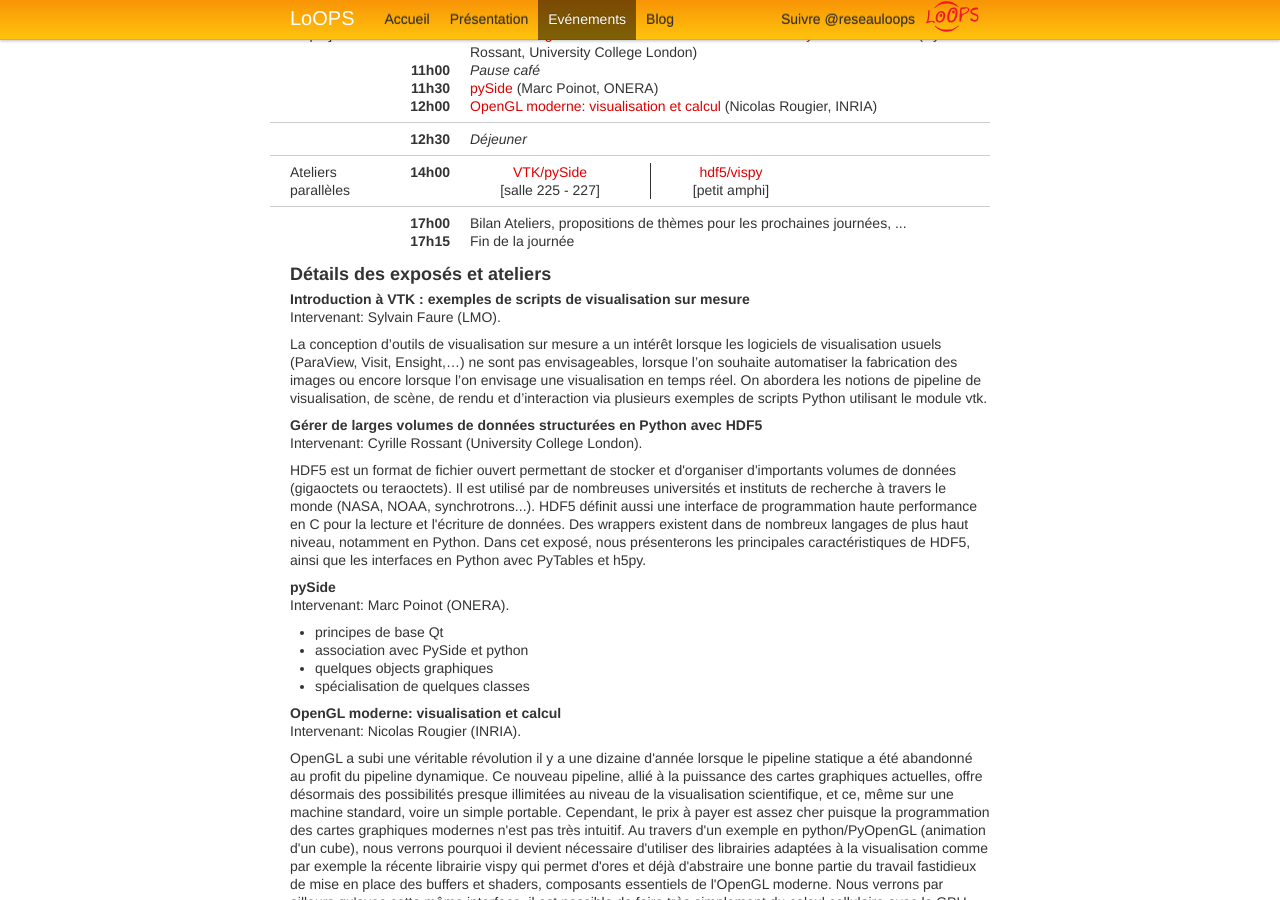
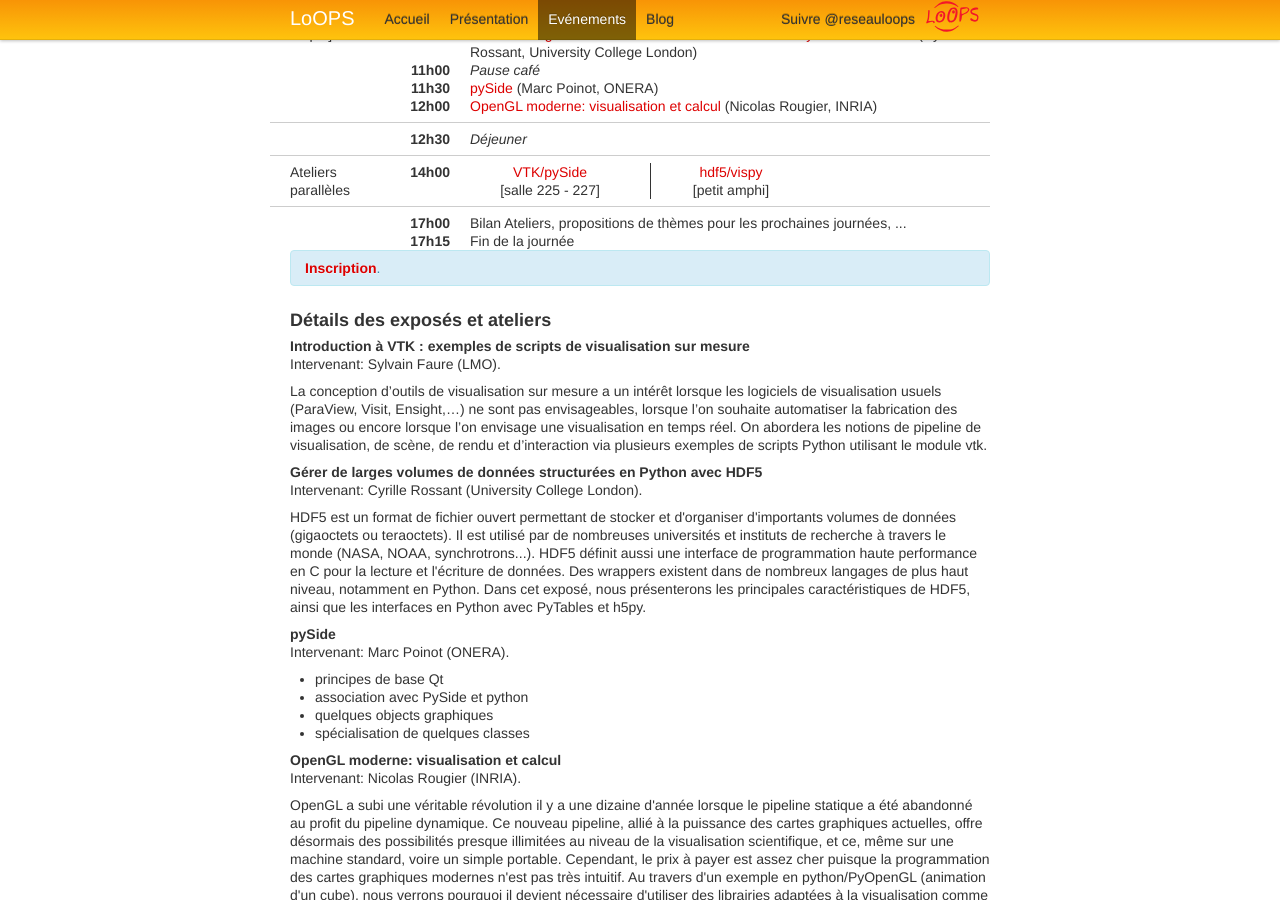
Before and after one commit to reseau-loops/reseau-loops.github.com, a Jekyll site: the page built from journee_2014_06.html, in a window 1280 px wide and 900 px high, scrolled down 501 px. Built offline with Jekyll 4.4.1, drawn with Linux system fonts in a browser that asks for light colours; Markdown is read by kramdown in place of the engine named in the settings; comment, search, counter and statistics services are not loaded.

Commit message:
ajout lien inscription plus visible

```diff
--- a/journee_2014_06.html
+++ b/journee_2014_06.html
@@ -117,6 +117,9 @@ de préparer au mieux cette journée. Merci de vous inscrire via
     </div>
   </div>
 </div>
+<p class="alert alert-info">
+<a href="https://indico.lal.in2p3.fr/confRegistrationFormDisplay.py/display?confId=2455"><strong>Inscription</strong></a>.
+</p>
 
 <h3>Détails des exposés et ateliers</h3>
 <h4 id="vtk">Introduction à VTK : exemples de scripts de visualisation sur mesure</h4>
```
